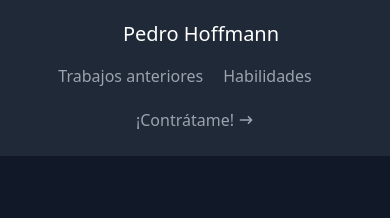
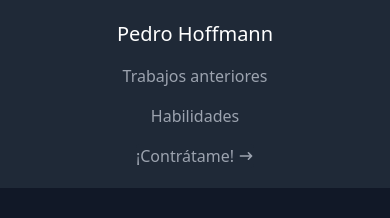
Before and after one commit to HoffmannPedro/mi-portfolio, a React (Vite) app: page / in a window 390 px wide. Shown: the top 218 px of the page. Built offline with nearby package versions, Linux system fonts and the light colour scheme.

Commit message:
correcciones generales

```diff
--- a/src/components/Navbar.jsx
+++ b/src/components/Navbar.jsx
@@ -8,28 +8,28 @@ export default function Navbar() {
         <a className="title-font font-medium text-white mb-4 md:mb-0">
           <a
             href="#about"
-            className="ml-3 text-xl"
+            className="md:ml-3 text-xl"
           >
             Pedro Hoffmann
           </a>
         </a>
-        <nav className="md:mr-auto md:ml-4 md:py-1 md:pl-4 md:border-1 md:border-gray-700 flex flex-wrap items-center text-base justify-center">
+        <nav className="flex items-center text-base justify-center flex-col md:flex-row md:mr-auto md:ml-4 md:py-1 md:pl-4 md:border-1 md:border-gray-700">
           <a
             href="#projects"
-            className="mr-5 hover:text-white"
+            className="md:mr-5 hover:text-white"
           >
             Trabajos anteriores
           </a>
           <a
             href="#skills"
-            className="mr-5 hover:text-white"
+            className="md:mr-5 mt-4 md:mt-0 hover:text-white"
           >
             Habilidades
           </a>
         </nav>
         <a
           href="#contact"
-          className="inline-flex items-center bg-gray-800 border-0 py-1 px-3 focus:outline-none hover:bg-gray-700 rounded text-base mt-4 md:mt-0"
+          className="inline-flex items-center bg-gray-800 border-0 focus:outline-none hover:bg-gray-700 rounded text-base mt-4 md:mt-0"
         >
           ¡Contrátame!
           <ArrowNarrowRightIcon className="w-4 h-4 ml-1" />
```
